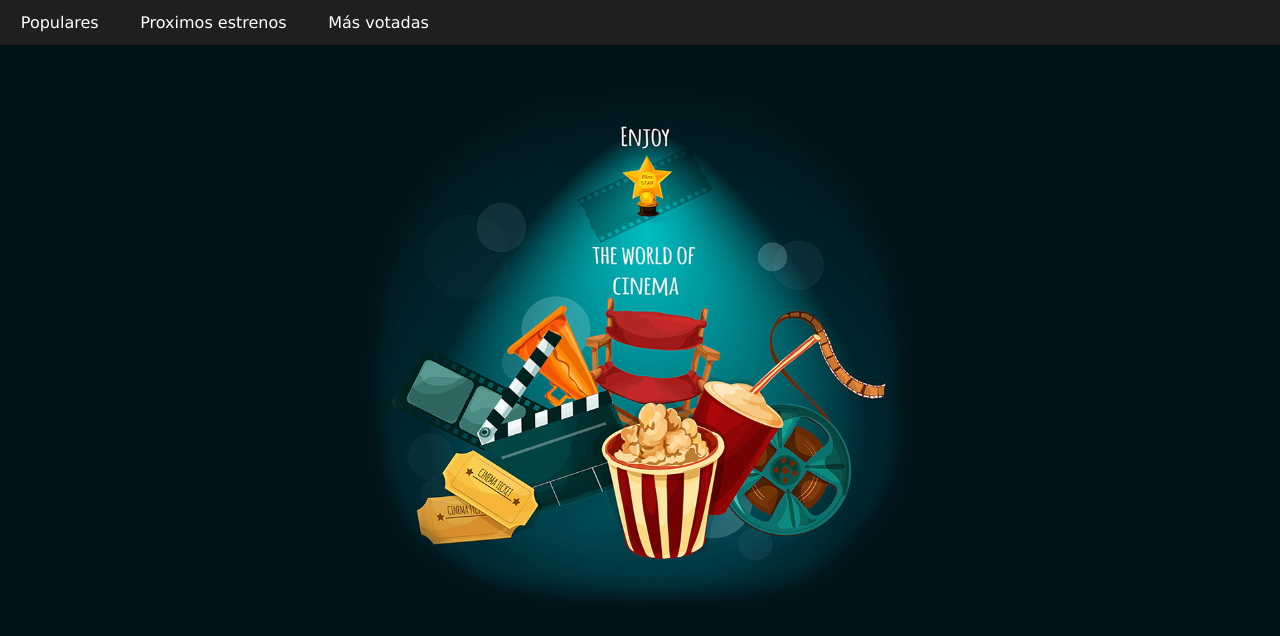
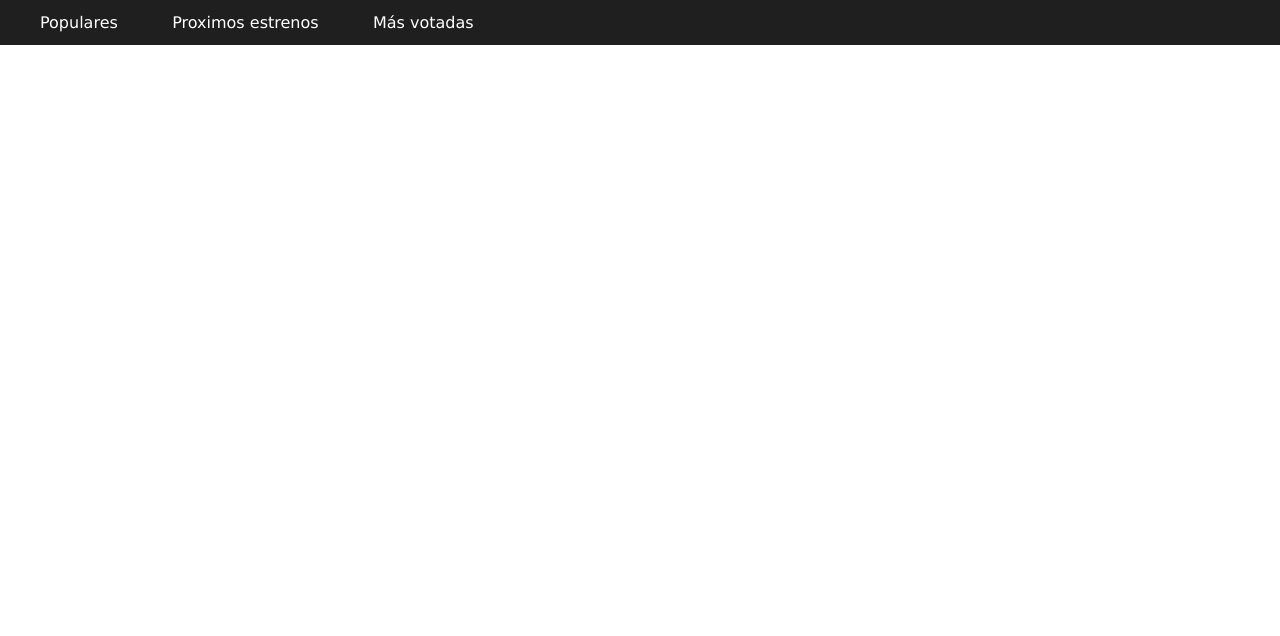
Before and after one commit to creativa-nk/react-movies, a React (Create React App) app in the folder react-movie/: page / in a window 1280 px wide. Shown: the top 636 px of the page. Built offline with nearby package versions, Linux system fonts and the light colour scheme.

Commit message:
usando SASS

```diff
--- a/react-movie/src/App.css
+++ /dev/null
@@ -1,32 +0,0 @@
-* {
-    margin: 0;
-    box-sizing: border-box
-}
-
- body{
-    background-image:url("../src/img/inicio2.jpg") ;
-    background-size: cover; /* La imagen de fondo se reescala automáticamente con el cambio del ancho de ventana del navegador */
-}
-
-header{
-    background: #1f1f1f;
-    color:white;
-    display:flex;
-
-
-}
-
-header span{
-    cursor:pointer;
-    padding:0.8em;
-    margin:0 0.5em;
-    background: #1f1f1f;
-    transition:all 0.4s; /* para que el cambio sea suave*/
-    font-family: 'Lucida Sans', 'Lucida Sans Regular', 'Lucida Grande', 'Lucida Sans Unicode', Geneva, Verdana, sans-serif;
-}
-
-header span:hover{
-    background:rgba(228, 228, 228, 0.493) ;
-    color:rgb(7, 7, 7);
-    border-radius: 5px;
-}
--- a/react-movie/src/App.js
+++ b/react-movie/src/App.js
@@ -1,6 +1,6 @@
 import React from 'react';
-import Header from './components/Header.jsx';
-import './App.css'
+import Header from './components/Header/Header.jsx';
+
 
 function App() {
   return (
--- a/react-movie/src/components/Header.jsx
+++ b/react-movie/src/components/Header/Header.jsx
@@ -1,4 +1,5 @@
-import React from 'react'
+import React from 'react';
+import './Header.scss'
 
 const Header = props => {
     return(<header>
--- /dev/null
+++ b/react-movie/src/components/Header/Header.scss
@@ -0,0 +1,33 @@
+@import'../../colors.scss';
+
+* {
+    margin: 0;
+    box-sizing: border-box
+}
+
+ body{
+  /*  background-image:url(/src/img/inicio2.jpg) ; */
+    background-size: cover; /* La imagen de fondo se reescala automáticamente con el cambio del ancho de ventana del navegador */
+}
+
+header{
+    background: #1f1f1f;
+    color:white;
+    display:flex;
+    padding:0 0.8em;
+    span{
+        cursor:pointer;
+        padding:0.8em;
+        margin:0 0.9em;
+        background: #1f1f1f;
+        cursor: pointer;
+        transition:all 0.4s; /* para que el cambio sea suave*/
+        font-family: 'Lucida Sans', 'Lucida Sans Regular', 'Lucida Grande', 'Lucida Sans Unicode', Geneva, Verdana, sans-serif;
+    }
+
+    span:hover{
+        background:rgba(228, 228, 228, 0.493) ;
+        color:rgb(7, 7, 7);
+        border-radius: 5px;
+    }
+}
```
Also changed, not shown: react-movie/src/colors.scss (added).
